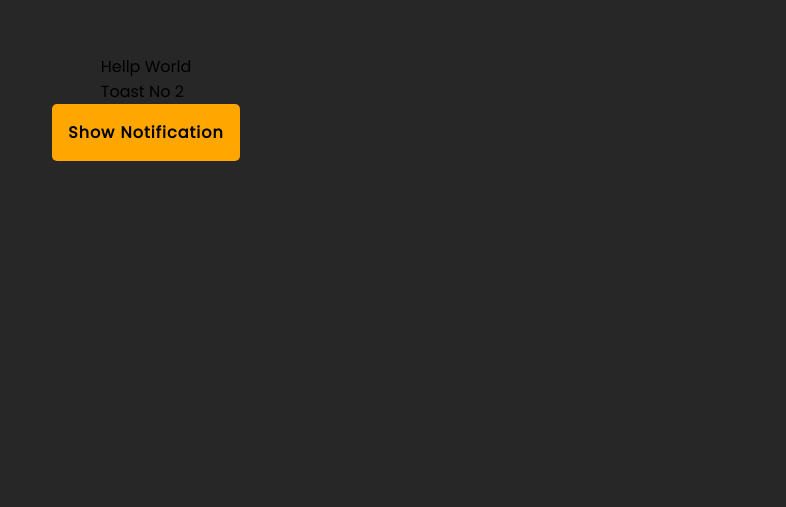
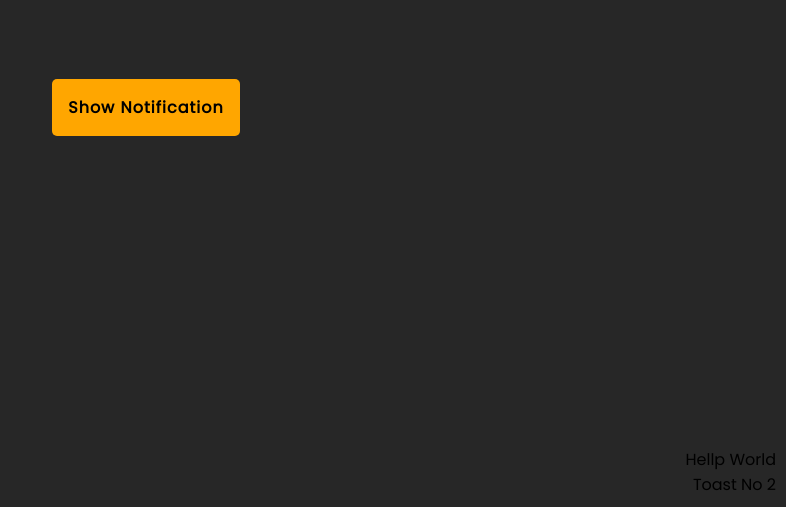
Before and after one commit to o0p/toast-notification, a plain HTML site: page index.html in a window 1280 px wide. Shown: the part 293-800 px from the top of the page, without its empty margins (494-1280 px from the left). Drawn offline with Linux system fonts and the light colour scheme.

Commit message:
Add #toasts style

```diff
--- a/style.css
+++ b/style.css
@@ -36,3 +36,12 @@ body {
 .btn:active {
   transform: scale(.98);
 }
+
+#toasts {
+  position: fixed;
+  bottom: 10px;
+  right: 10px;
+  display: flex;
+  flex-direction: column;
+  align-items: flex-end;
+}
```
